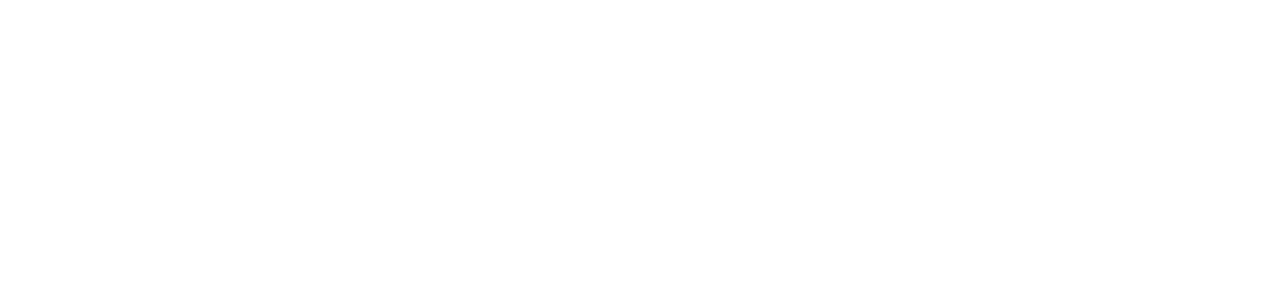
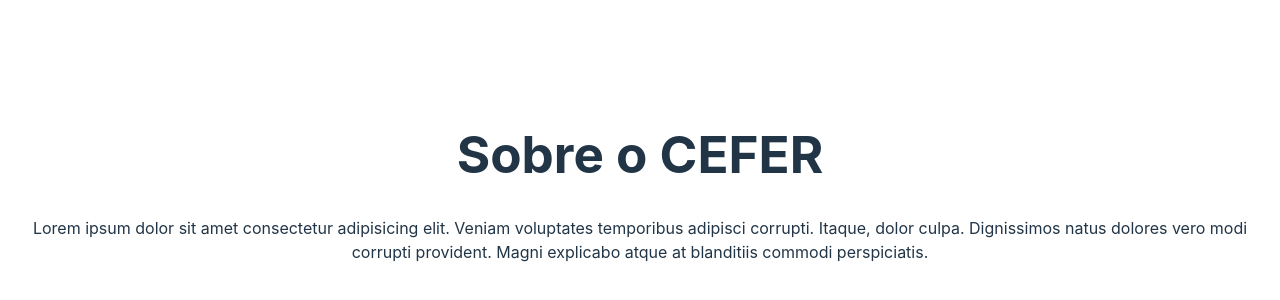
Before and after one commit to Rato-Toni/cefer-web, a React (Vite) app: page /sobre in a window 1280 px wide. Before the commit this address had no page. Shown: the part 214-514 px from the top of the page. Built offline with nearby package versions, Linux system fonts and the light colour scheme.

Commit message:
Cria componente Sobre

```diff
--- a/src/App.tsx
+++ b/src/App.tsx
@@ -3,6 +3,7 @@
 import { BrowserRouter, Routes, Route } from "react-router-dom";
 import viteLogo from '/vite.svg'
 import Aulas from './views/Aulas'
+import Sobre from './views/Sobre'
 import './App.css'
 
 function App() {
@@ -12,6 +13,7 @@
     <BrowserRouter>
       <Routes>
         <Route path="aulas" element={<Aulas/>}/>
+        <Route path="sobre" element={<Sobre/>}/>
       </Routes>
     </BrowserRouter>
     // <>
--- /dev/null
+++ b/src/views/Sobre.tsx
@@ -0,0 +1,18 @@
+import React from "react";
+
+function Sobre() {
+    // Teste
+    return (
+    <div>
+      <h1>Sobre o CEFER</h1>
+        <p>
+        Lorem ipsum dolor sit amet consectetur adipisicing elit.
+        Veniam voluptates temporibus adipisci corrupti. Itaque,
+        dolor culpa. Dignissimos natus dolores vero modi corrupti
+        provident. Magni explicabo atque at blanditiis commodi perspiciatis.
+        </p>
+    </div>
+  );
+}
+
+export default Sobre;
```
